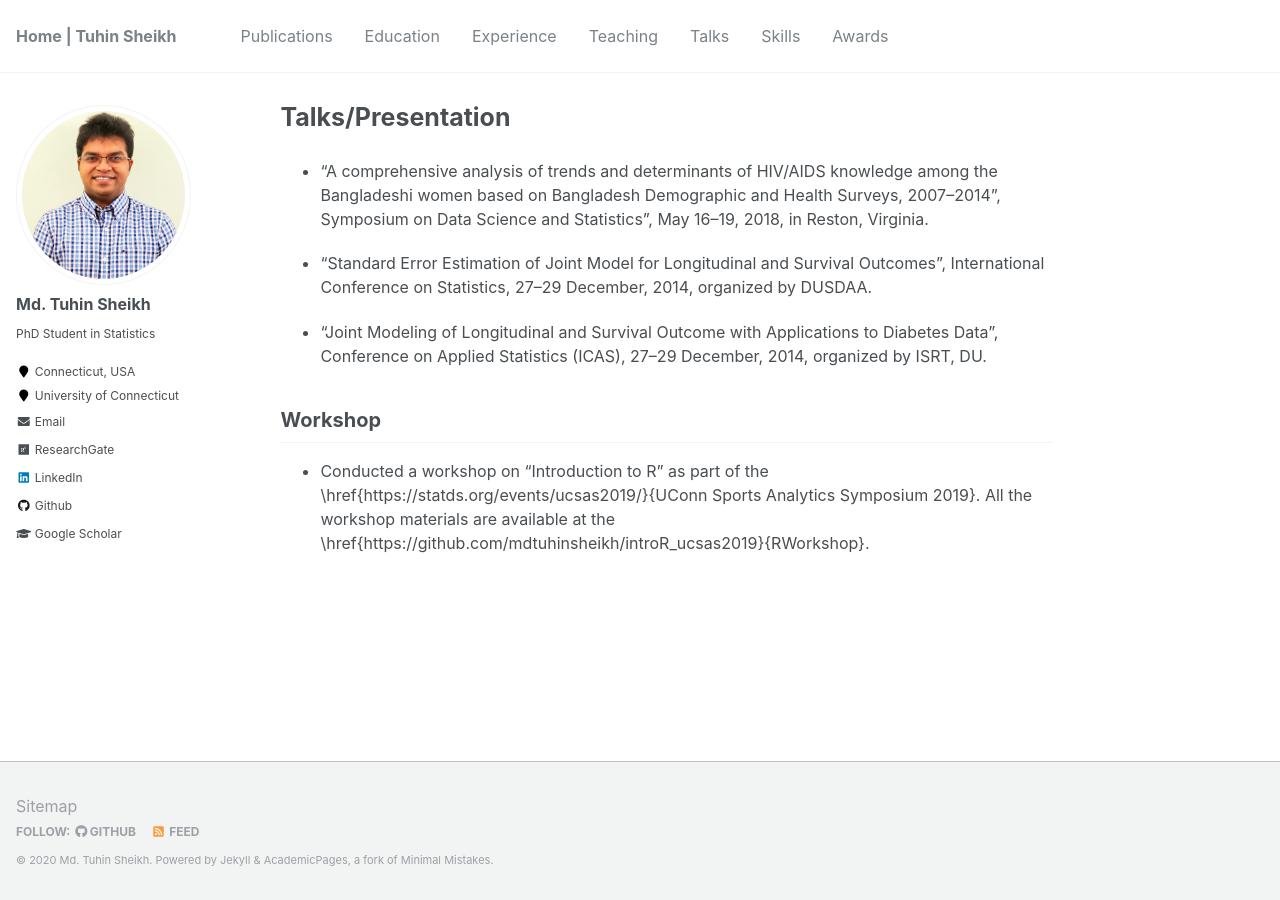
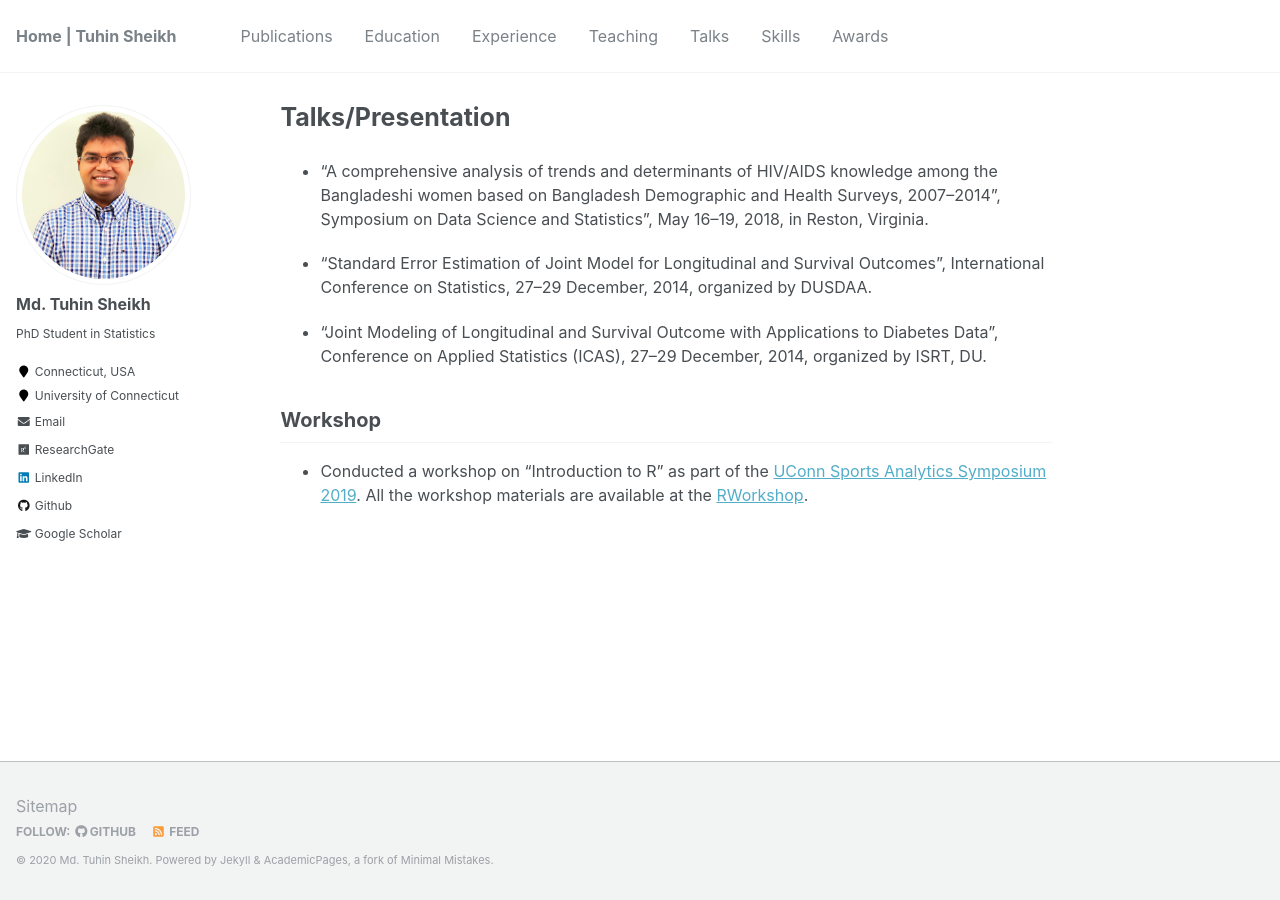
Before and after one commit to mdtuhinsheikh/mdtuhinsheikh.github.io, a Jekyll site: the page built from _pages/talks.md, in a window 1280 px wide. Built offline with Jekyll 4.4.1, drawn with Linux system fonts in a browser that asks for light colours.

Commit message:
Update talks.md

```diff
--- a/_pages/talks.md
+++ b/_pages/talks.md
@@ -11,4 +11,4 @@ author_profile: true
 * "Joint Modeling of Longitudinal and Survival Outcome with Applications to Diabetes Data", Conference on Applied Statistics (ICAS), 27--29 December, 2014, organized by ISRT, DU.
 
 ## Workshop
-* Conducted a workshop on "Introduction to R" as part of the \href{https://statds.org/events/ucsas2019/}{UConn Sports Analytics Symposium 2019}. All the workshop materials are available at the \href{https://github.com/mdtuhinsheikh/introR_ucsas2019}{RWorkshop}.
+* Conducted a workshop on "Introduction to R" as part of the [UConn Sports Analytics Symposium 2019](https://statds.org/events/ucsas2019/). All the workshop materials are available at the [RWorkshop](https://github.com/mdtuhinsheikh/introR_ucsas2019).
```
